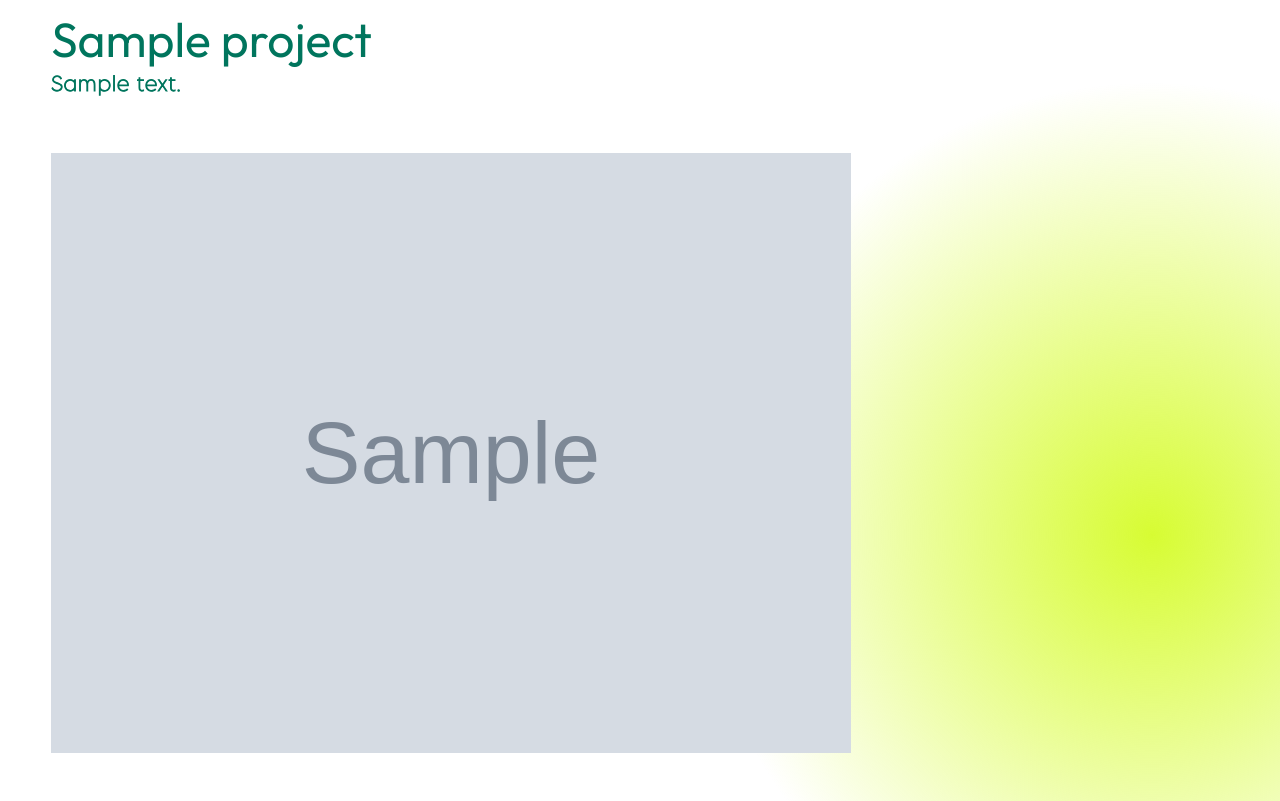
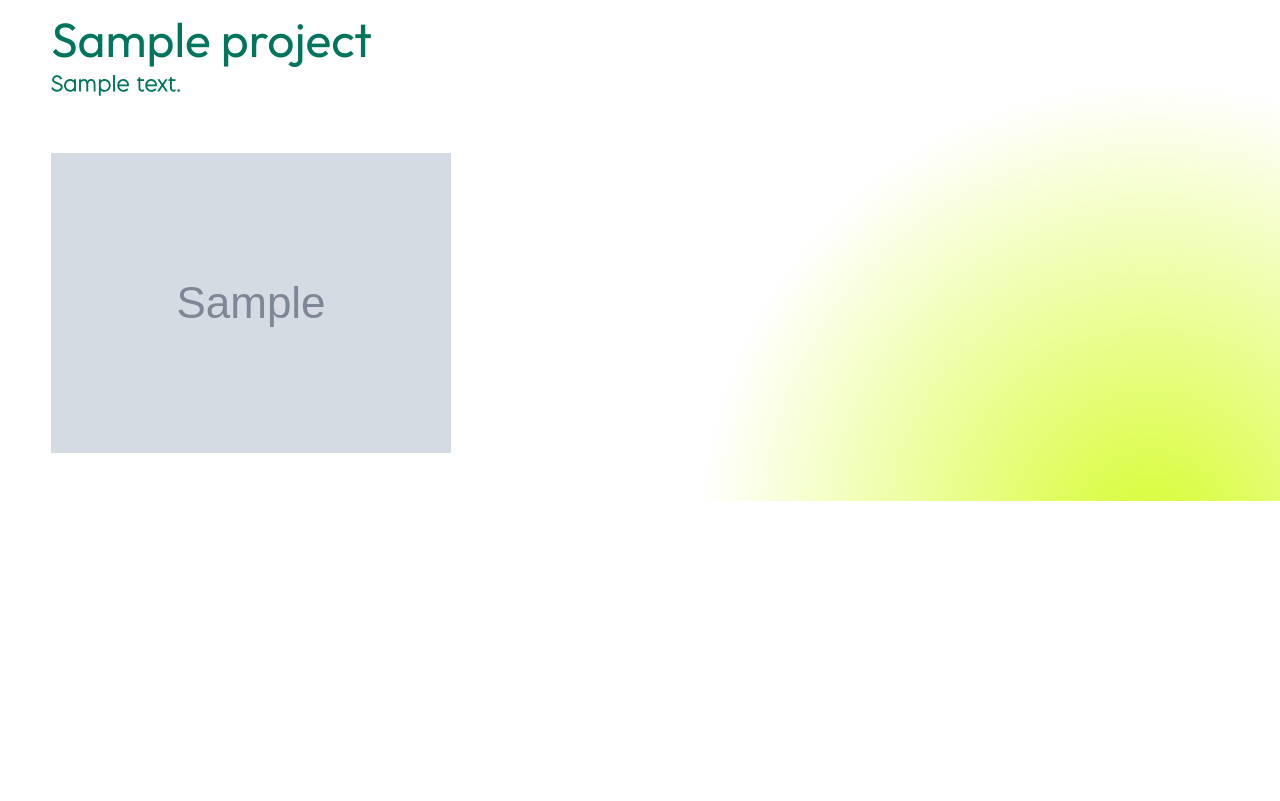
Before and after one commit to shahar-shemesh/dorshemesh, a Node server app: page /600000000000000000000001 in a window 1280 px wide. Shown: the part 345-1146 px from the top of the page. After the commit the page ends 846 px from the top, so only its background shows below. Run offline with Node 20, Linux system fonts and the light colour scheme; tables that the repository leaves empty hold one stand-in row (values such as "Sample post"); grey boxes marked "Sample" are stand-in pictures; style sheets or scripts are compiled from the project's sources; some libraries are stand-ins or nearby versions.

Commit message:
Update styles.scss

```diff
--- a/css/styles.scss
+++ b/css/styles.scss
@@ -415,7 +415,7 @@ section {
 }
 
 .project-gallery div {
-    height: 75vh;
+    // height: 75vh;
     position: relative;
 }
 
```
